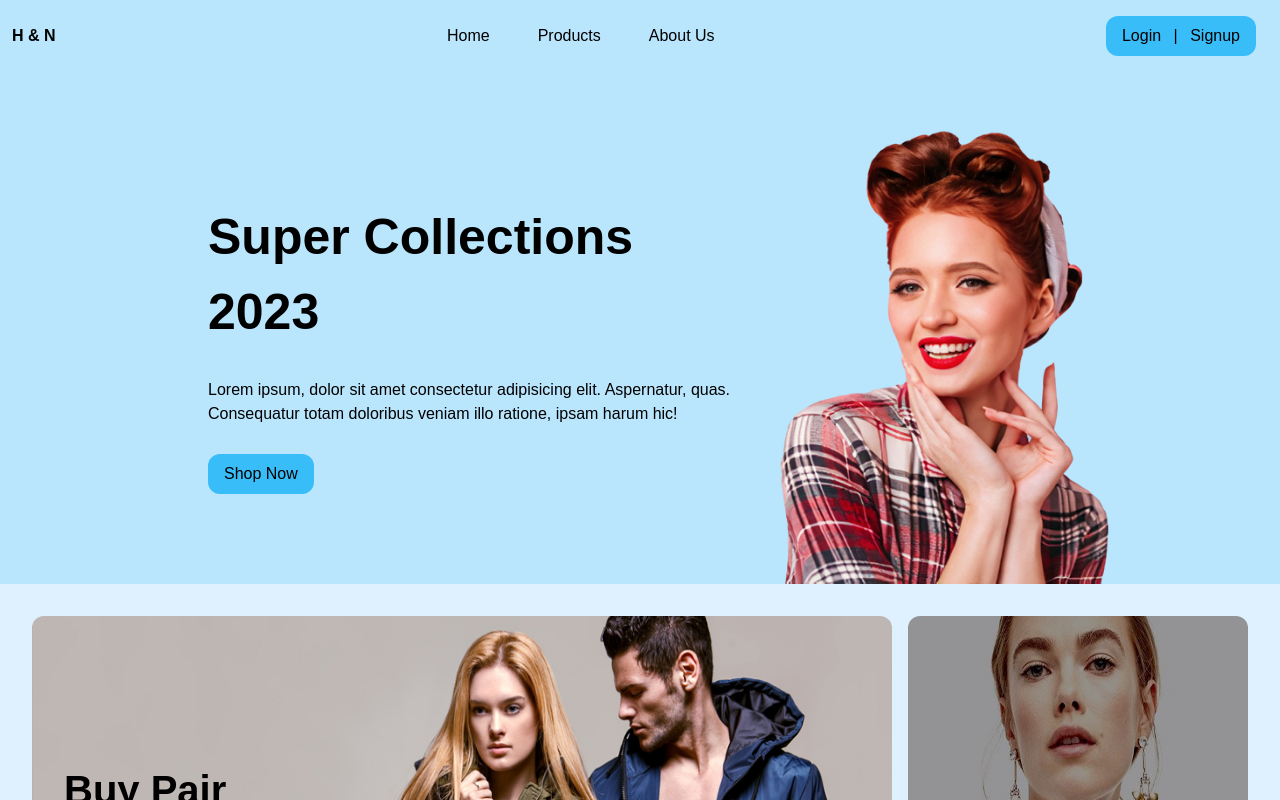
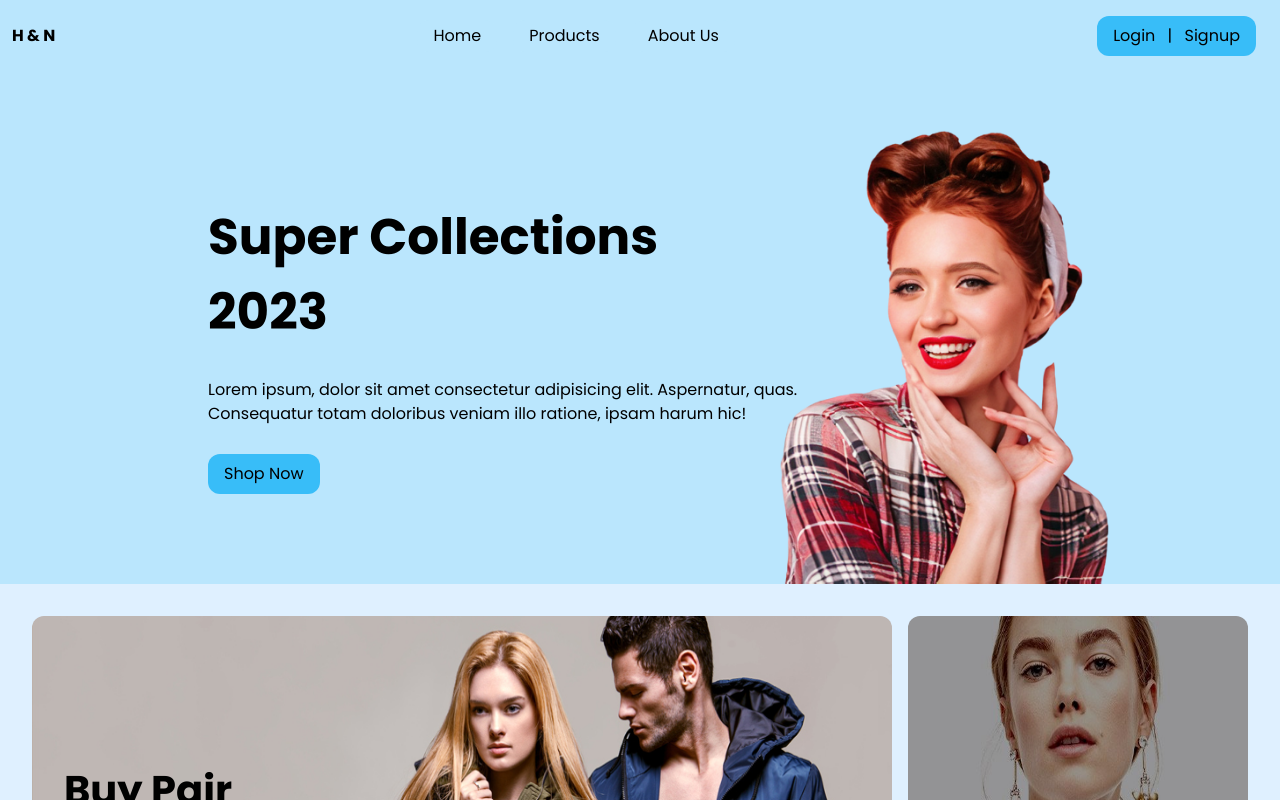
Before and after one commit to Hossein-Haghshenas/Clothes-Shop, a Next.js app: page / in a window 1280 px wide. Shown: the top 800 px of the page. Built offline with nearby package versions, Linux system fonts and the light colour scheme; no server answers.

Commit message:
Add font to the project

```diff
--- a/pages/_app.js
+++ b/pages/_app.js
@@ -1,11 +1,16 @@
 import { SessionProvider } from "next-auth/react";
 import "../styles/globals.css";
+import { Poppins } from "@next/font/google";
+
+const poppins = Poppins({ subsets: ["latin"], style: ["normal", "italic"], weight: ["100", "300", "400", "700", "900"] });
 
 function MyApp({ Component, pageProps }) {
   return (
     <>
       <SessionProvider session={pageProps.session}>
-        <Component {...pageProps} />
+        <section className={poppins.className}>
+          <Component {...pageProps} />
+        </section>
       </SessionProvider>
     </>
   );
--- a/styles/globals.css
+++ b/styles/globals.css
@@ -4,7 +4,6 @@
 
 * {
   position: relative;
-  font-family: "arial", sans-serif;
 }
 
 body {
```
